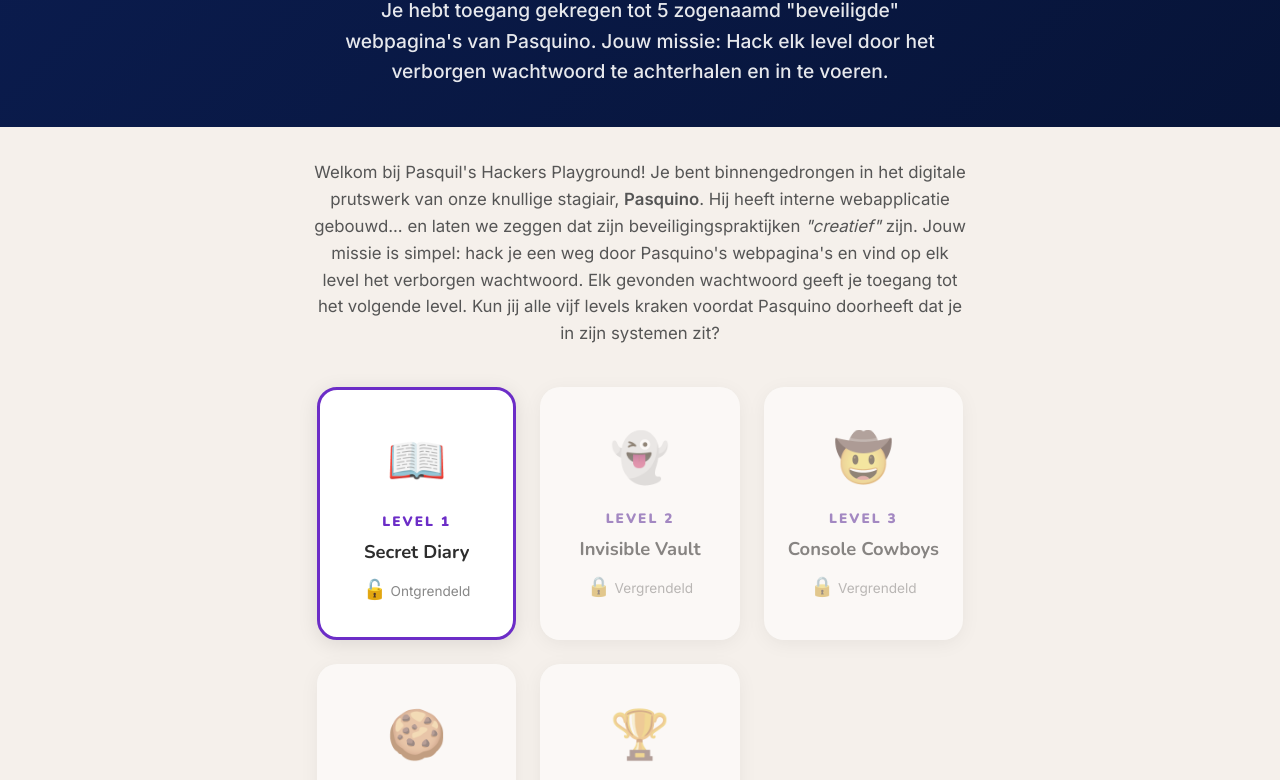
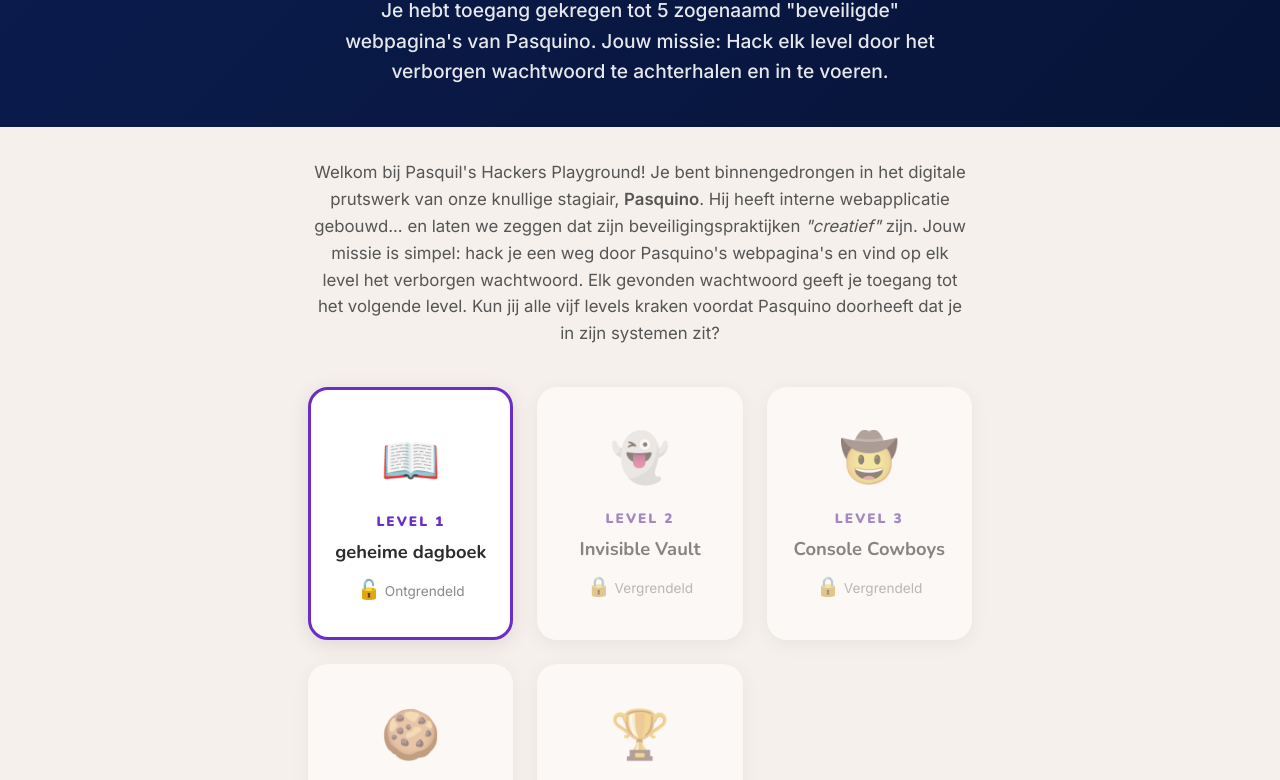
Before and after one commit to riskyarv/riskyarv.github.io, a website: page index.html in a window 1280 px wide. Shown: the part 320-1100 px from the top of the page. Drawn offline with nearby package versions, Linux system fonts and the light colour scheme.

Commit message:
Update index.html

```diff
--- a/index.html
+++ b/index.html
@@ -33,7 +33,7 @@
       <a href="levels/level1.html" class="level-card unlocked" data-level="1">
         <span class="card-emoji">📖</span>
         <div class="card-number">Level 1</div>
-        <div class="card-title">Secret Diary</div>
+        <div class="card-title">geheime dagboek</div>
         <div class="card-status" data-i18n="status-unlocked"><span class="lock">🔓</span> Ontgrendeld</div>
       </a>
 
```
